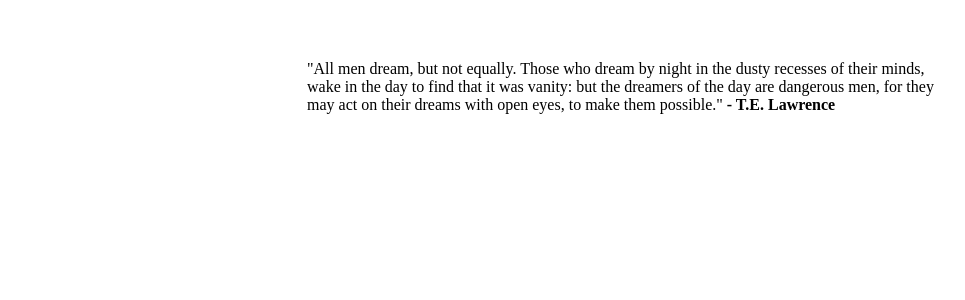
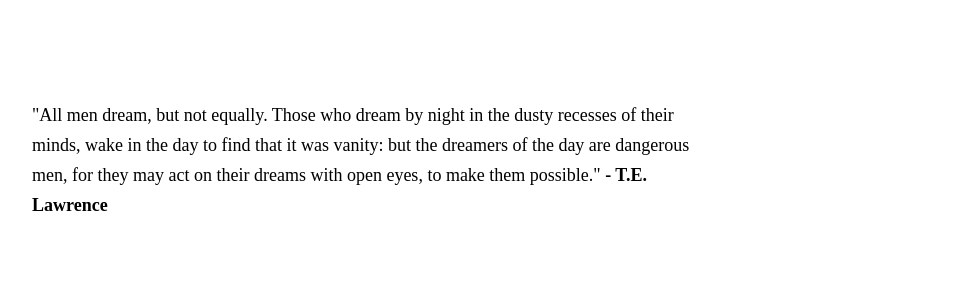
Before and after one commit to kschins/kschins.github.io, a Jekyll site: the page built from index.html, in a window 1280 px wide. Shown: the top 300 px of the page, without its empty margins (13-978 px from the left). Built offline with Jekyll 4.4.1, drawn with Linux system fonts in a browser that asks for light colours.

Commit message:
Update main.css

```diff
--- a/css/main.css
+++ b/css/main.css
@@ -1,4 +1,23 @@
 body {
-	margin: 60px auto;
-	width: 50%;
+  font-family: 'Merriweather', serif;
+  margin: 100px 15px;
+  max-width: 670px;
+  justify-content: center;
+
+  @media screen and (min-width: 600px){
+    padding: 0 30px;
+  }
 }
+
+p {
+  font-size: 16px;
+  line-height: 26px;
+  word-wrap: break-word;
+  overflow-wrap: break-word;
+  hyphens: auto;
+
+  @media screen and (min-width: 600px){
+    font-size: 18px;
+    line-height: 30px;
+  }
+}
```
